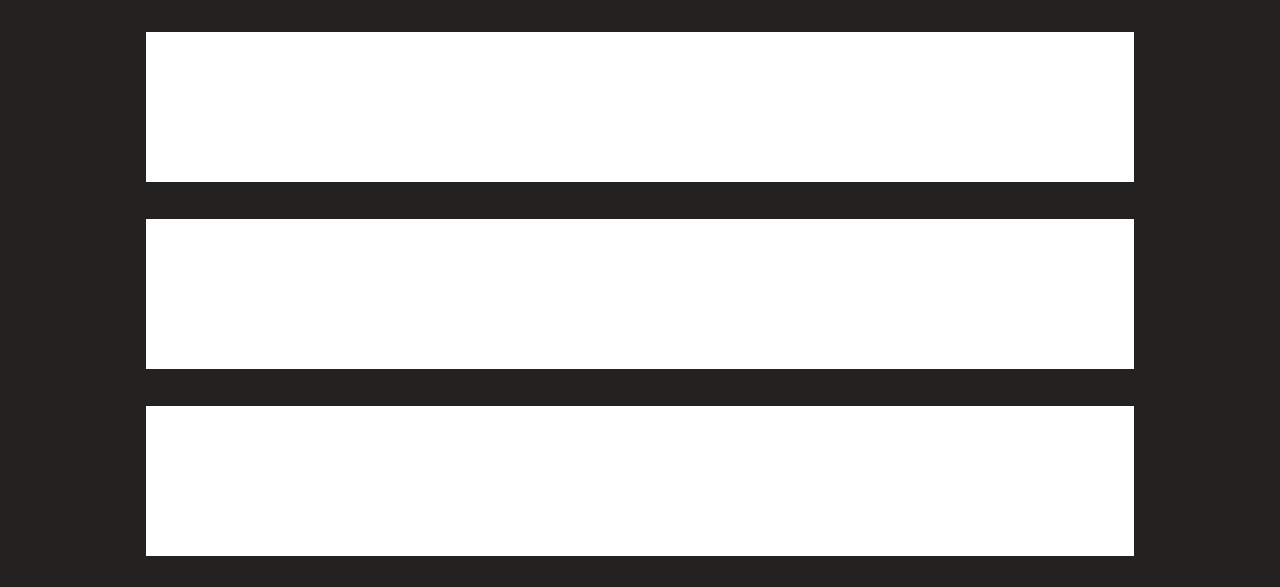
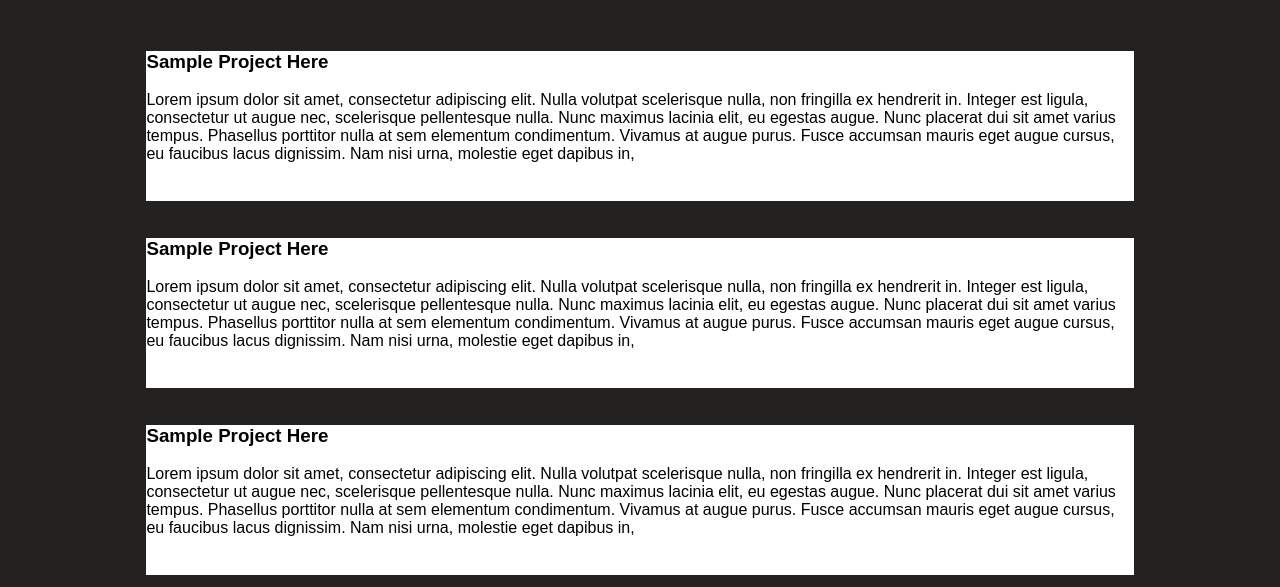
Before and after one commit to zuhairm2001/zuhairmalik.github.io, a plain HTML site: page projects.html in a window 1280 px wide. Shown: the part 171-758 px from the top of the page. Drawn offline with Linux system fonts and the light colour scheme.

Commit message:
Update projects.html

```diff
--- a/projects.html
+++ b/projects.html
@@ -13,22 +13,29 @@
 
 <body>
 	<header>
-    <a href="index.html"><img src="templogo.png" class="logo"></a>
+    <a href="home.html"><img src="templogo.png" class="logo"></a>
     </header>
 	<main>
-        <img src="projectstitle.png">
+        <img src="projectstitle.png" class="projectstitle">
 
         <ul>
 
             <li>
                 <div class="project">
 
+                    <h3 class= "projectsdesc"> Sample Project Here</h3>
+
+                    <p class= "projectdescription"> Lorem ipsum dolor sit amet, consectetur adipiscing elit. Nulla volutpat scelerisque nulla, non fringilla ex hendrerit in. Integer est ligula, consectetur ut augue nec, scelerisque pellentesque nulla. Nunc maximus lacinia elit, eu egestas augue. Nunc placerat dui sit amet varius tempus. Phasellus porttitor nulla at sem elementum condimentum. Vivamus at augue purus. Fusce accumsan mauris eget augue cursus, eu faucibus lacus dignissim. Nam nisi urna, molestie eget dapibus in,</p>
 
                 </div>
             </li>
 
             <li>
                 <div class="project">
+
+                    <h3 class= "projectsdesc"> Sample Project Here</h3>
+
+                    <p class= "projectdescription"> Lorem ipsum dolor sit amet, consectetur adipiscing elit. Nulla volutpat scelerisque nulla, non fringilla ex hendrerit in. Integer est ligula, consectetur ut augue nec, scelerisque pellentesque nulla. Nunc maximus lacinia elit, eu egestas augue. Nunc placerat dui sit amet varius tempus. Phasellus porttitor nulla at sem elementum condimentum. Vivamus at augue purus. Fusce accumsan mauris eget augue cursus, eu faucibus lacus dignissim. Nam nisi urna, molestie eget dapibus in,</p>
 
                 </div>
 
@@ -37,6 +44,9 @@
             <li>
                 <div class="project">
 
+                    <h3 class= "projectsdesc"> Sample Project Here</h3>
+
+                    <p class= "projectdescription"> Lorem ipsum dolor sit amet, consectetur adipiscing elit. Nulla volutpat scelerisque nulla, non fringilla ex hendrerit in. Integer est ligula, consectetur ut augue nec, scelerisque pellentesque nulla. Nunc maximus lacinia elit, eu egestas augue. Nunc placerat dui sit amet varius tempus. Phasellus porttitor nulla at sem elementum condimentum. Vivamus at augue purus. Fusce accumsan mauris eget augue cursus, eu faucibus lacus dignissim. Nam nisi urna, molestie eget dapibus in,</p>
 
                 </div>
 
```
